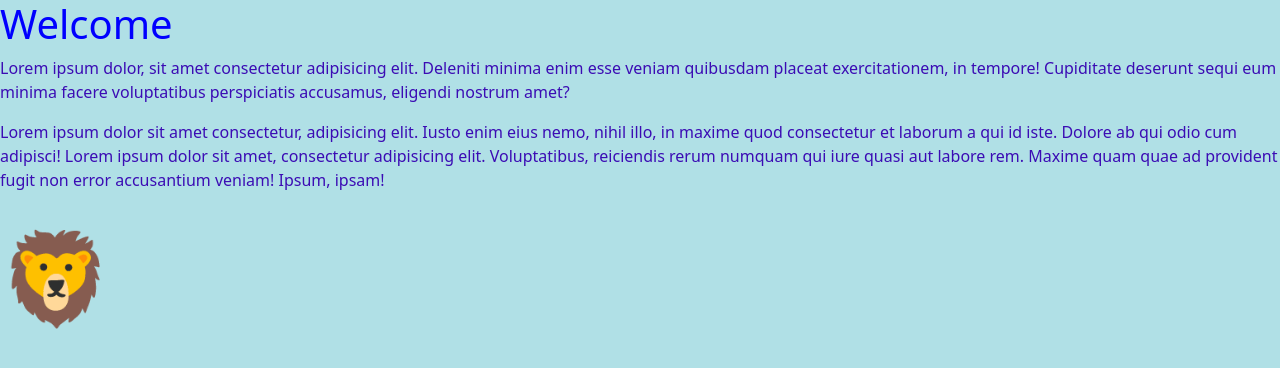
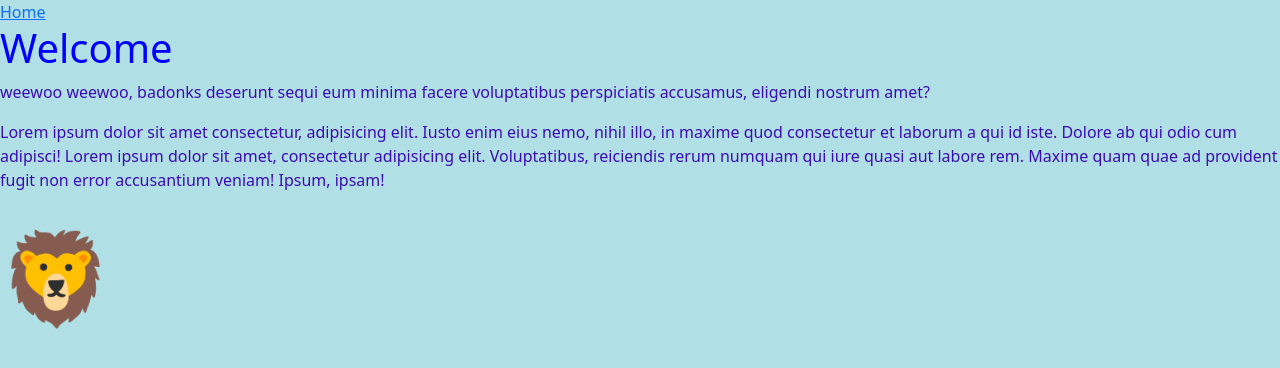
Before and after one commit to mmemoribell/projectJTRS, a plain HTML site: page main.html in a window 1280 px wide. Drawn offline with nearby package versions, Linux system fonts and the light colour scheme.

Commit message:
added nav

```diff
--- a/main.html
+++ b/main.html
@@ -13,11 +13,11 @@
     />
   </head>
   <body style="background-color: powderblue">
+    <nav><a href="./main.html">Home</a></nav>
     <h1 style="color: blue">Welcome</h1>
 
     <p style="color: rgb(59, 12, 180)">
-      Lorem ipsum dolor, sit amet consectetur adipisicing elit. Deleniti minima
-      enim esse veniam quibusdam placeat exercitationem, in tempore! Cupiditate
+      weewoo weewoo, badonks
       deserunt sequi eum minima facere voluptatibus perspiciatis accusamus,
       eligendi nostrum amet?
     </p>
```
